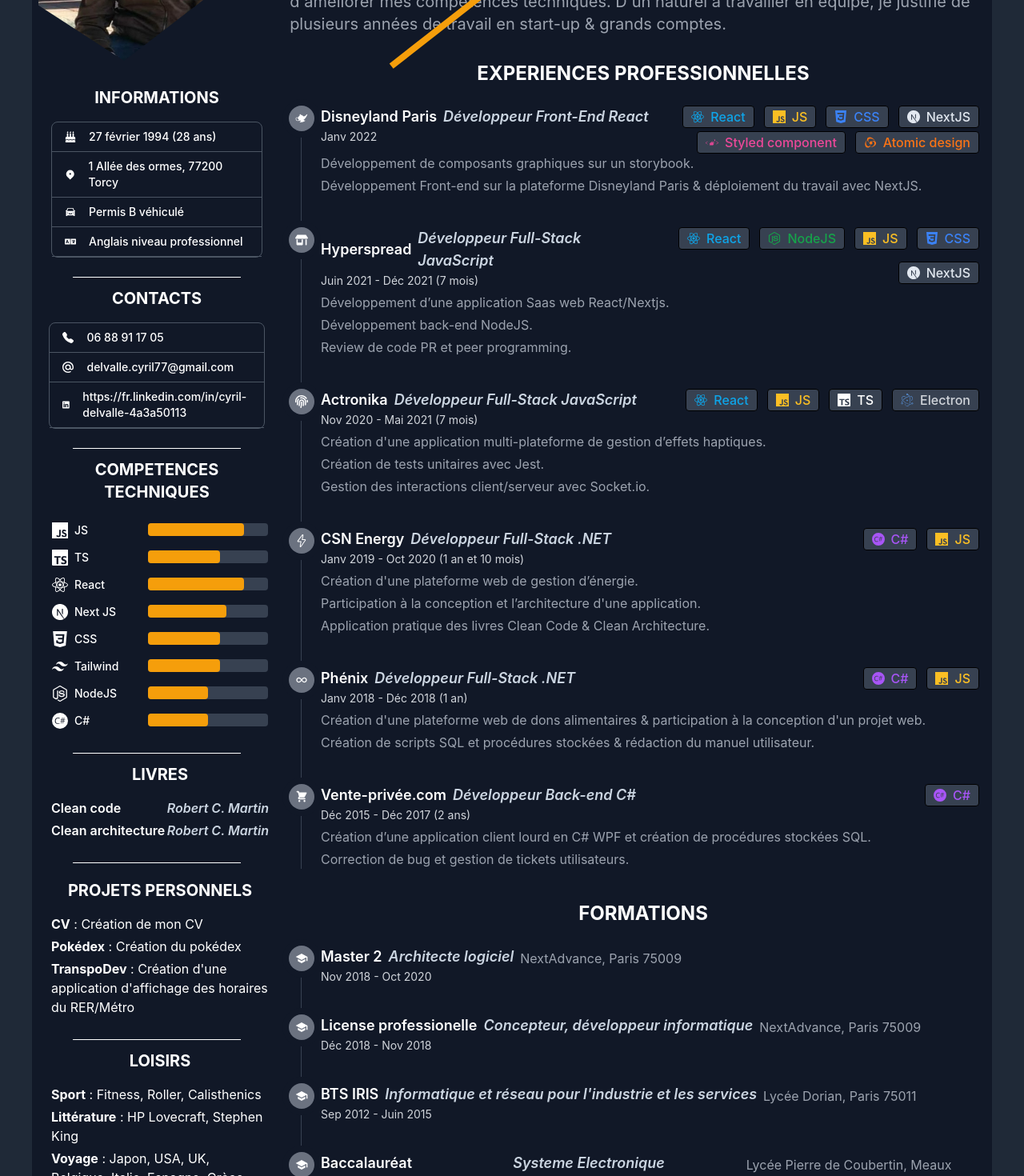
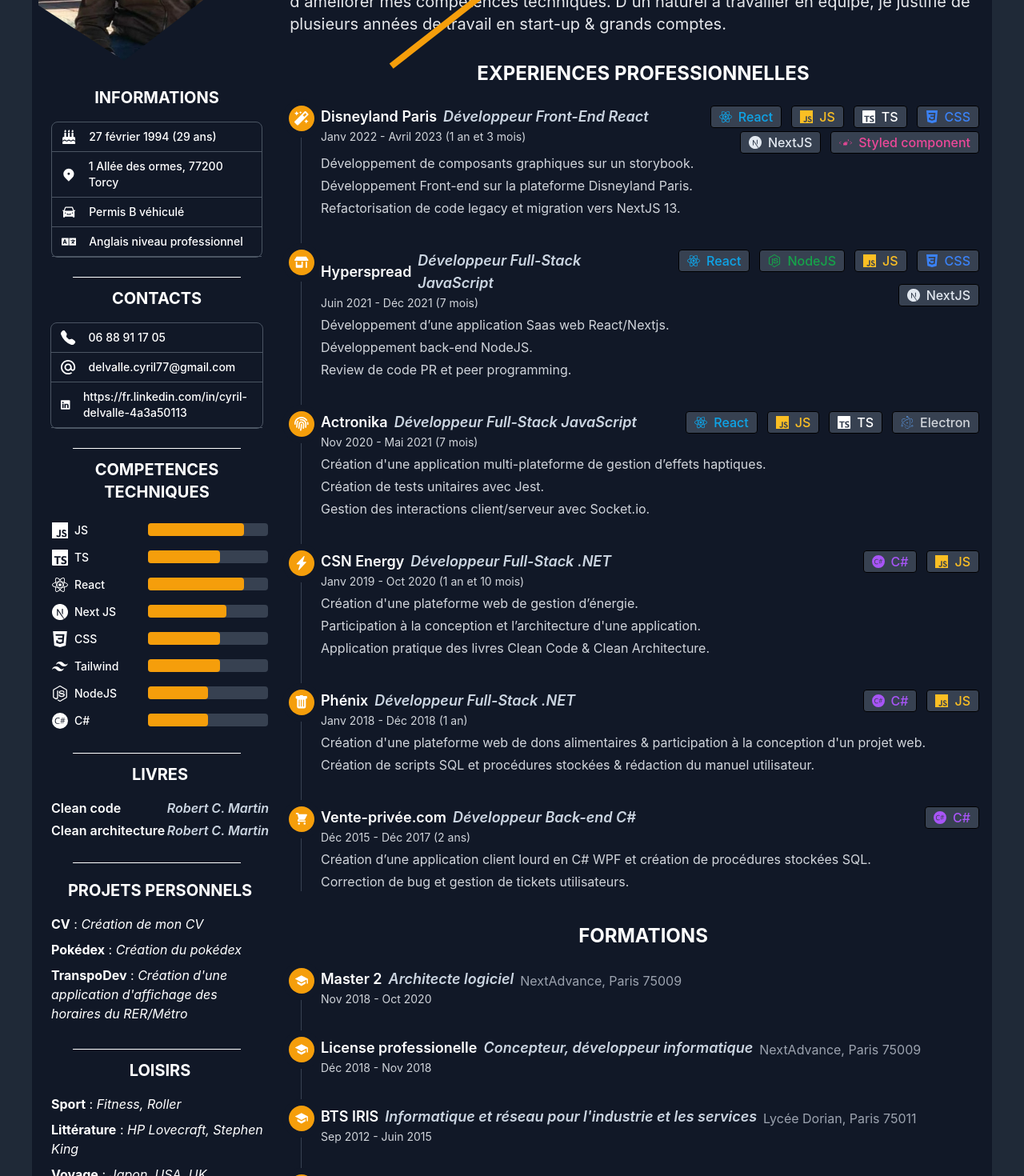
Before and after one commit to CyrilDelvalle/cv, a React (Create React App) app: page / in a window 1280 px wide. Shown: the part 220-1690 px from the top of the page at 80% size. Built offline with nearby package versions, Linux system fonts and the light colour scheme.

Commit message:
next step

```diff
--- a/src/components/Contact.jsx
+++ b/src/components/Contact.jsx
@@ -10,9 +10,9 @@
         <div>
             <h3 className="text-xl mb-4 text-center font-bold dark:text-white">CONTACTS</h3>
             <div className="mx-2 text-gray-900 rounded-lg border border-gray-800 dark:border-gray-600 dark:text-white">
-                <InformationElement icon={<BsFillTelephoneFill />} element={phone} />
-                <InformationElement icon={<SiMaildotru />} element={mail} />
-                <InformationElement icon={<BsLinkedin />} element={linkedin} />
+                <InformationElement icon={<BsFillTelephoneFill size="1.3em" />} element={phone} />
+                <InformationElement icon={<SiMaildotru size="1.3em" />} element={mail} />
+                <InformationElement icon={<BsLinkedin size="1.3em" />} element={linkedin} />
             </div>
         </div>
     )
--- a/src/components/Diploma.jsx
+++ b/src/components/Diploma.jsx
@@ -4,8 +4,8 @@
 const Diploma = ({ name, speciality, startDate, endDate, localisation }) => {
     return (
         <li className="mb-8 ml-6">
-            <span className="flex absolute -left-4 justify-center items-center w-8 h-8 bg-blue-200 rounded-full ring-8 ring-white dark:ring-gray-900 dark:bg-gray-500">
-                <MdSchool color='#fff' />
+            <span className="flex absolute -left-4 justify-center items-center w-8 h-8 bg-blue-200 rounded-full ring-8 ring-white dark:ring-gray-900 dark:bg-amber-500">
+                <MdSchool color='#fff' size="1.1em" />
             </span>
             <div className='flex'>
                 <div className='w-full'>
--- a/src/components/Experience.jsx
+++ b/src/components/Experience.jsx
@@ -1,9 +1,8 @@
 import React from "react";
 import Tags from "./Tags";
-import { GiMagicLamp } from "react-icons/gi";
-import { FaStoreAlt, FaFingerprint } from "react-icons/fa";
-import { SlEnergy } from "react-icons/sl";
-import { BiInfinite } from "react-icons/bi";
+
+import { FaStoreAlt, FaFingerprint, FaMagic } from "react-icons/fa";
+import { BsFillTrashFill, BsFillLightningChargeFill } from "react-icons/bs";
 import { HiShoppingCart } from "react-icons/hi";
 
 const Experience = ({
@@ -19,27 +18,27 @@
   const logoSociety = [
     {
       id: "disneyland",
-      logo: <GiMagicLamp />,
+      logo: <FaMagic size="1.1em" />,
     },
     {
       id: "hyperspread",
-      logo: <FaStoreAlt />,
+      logo: <FaStoreAlt size="1.1em" />,
     },
     {
       id: "actronika",
-      logo: <FaFingerprint />,
+      logo: <FaFingerprint size="1.1em" />,
     },
     {
       id: "csn",
-      logo: <SlEnergy />,
+      logo: <BsFillLightningChargeFill size="1.1em" />,
     },
     {
       id: "phenix",
-      logo: <BiInfinite />,
+      logo: <BsFillTrashFill size="1.1em" />,
     },
     {
       id: "veepee",
-      logo: <HiShoppingCart />,
+      logo: <HiShoppingCart size="1.1em" />,
     },
   ];
 
@@ -50,7 +49,7 @@
 
   return (
     <li className="mb-10 ml-6">
-      <span className="flex absolute -left-4 justify-center items-center w-8 h-8 text-white bg-blue-800 rounded-full ring-8 ring-white dark:ring-gray-900 dark:bg-gray-500">
+      <span className="flex absolute -left-4 justify-center items-center w-8 h-8 text-white bg-blue-800 rounded-full ring-8 ring-white dark:ring-gray-900 dark:bg-amber-500">
         {logoSociety.find((logoSociety) => logoSociety.id === id).logo}
       </span>
       <div className="flex">
@@ -73,7 +72,7 @@
       {tasks.map((task, index) => (
         <p
           key={"task-" + index}
-          className="mb-1 text-base font-normal text-gray-500 dark:text-gray-400"
+          className="mb-1 text-base font-normal text-gray-500 dark:text-gray-300"
         >
           {task}
         </p>
--- a/src/components/Header.jsx
+++ b/src/components/Header.jsx
@@ -36,10 +36,10 @@
             {lastName}
           </mark>
         </h1>
-        <p className="mb-4 text-lg italic font-normal text-gray-800 lg:text-xl dark:text-gray-200">
+        <p className="mb-4 text-lg italic font-normal lg:text-2xl text-gray-800  dark:text-gray-100">
           {objectives}
         </p>
-        <p className="text-lg font-normal text-gray-800 lg:text-xl dark:text-gray-400">
+        <p className="text-lg font-normal text-gray-800 lg:text-xl dark:text-gray-200">
           {motivation}
         </p>
       </div>
--- a/src/components/Hobbie.jsx
+++ b/src/components/Hobbie.jsx
@@ -2,11 +2,10 @@
 
 const Hobbie = ({ name, elements }) => {
     return (
-        <div>
-            <div className="mb-1 flex text-base text-gray-900 dark:text-white">
-                <p><label className='font-bold'>{name}</label> : {elements}</p>
-            </div>
+        <div className="mb-2 flex text-base text-gray-900 dark:text-white">
+            <p><label className='font-bold'>{name}</label> : <label className='italic'>{elements}</label></p>
         </div>
+
     )
 }
 
--- a/src/components/InformationElement.jsx
+++ b/src/components/InformationElement.jsx
@@ -14,7 +14,7 @@
 
 const InformationElement = ({ element, icon }) => {
   return (
-    <div className="inline-flex gap-4 relative items-center py-2 px-4 w-full text-sm font-medium rounded-t-lg border-b border-gray-800 dark:border-gray-600">
+    <div className="inline-flex gap-4 relative items-center py-2 px-3 w-full text-sm font-medium rounded-t-lg border-b border-gray-800 dark:border-gray-600">
       {icon}
       <Displayed element={element} />
     </div>
--- a/src/components/Informations.jsx
+++ b/src/components/Informations.jsx
@@ -6,7 +6,7 @@
 import { FaLanguage } from "react-icons/fa";
 import InformationElement from "./InformationElement";
 
-const { birthDate, address, car, language } = infos;
+const { birthDate, address, car, languages } = infos;
 
 const Informations = () => {
   return (
@@ -15,10 +15,10 @@
         INFORMATIONS
       </h3>
       <div className="mx-2 text-gray-900 rounded-lg border border-gray-900  dark:border-gray-600 dark:text-white">
-        <InformationElement icon={<FaBirthdayCake />} element={birthDate} />
-        <InformationElement icon={<RiMapPin2Fill />} element={address} />
-        <InformationElement icon={<AiFillCar />} element={car} />
-        <InformationElement icon={<FaLanguage />} element={language} />
+        <InformationElement icon={<FaBirthdayCake size="1.3em" />} element={birthDate} />
+        <InformationElement icon={<RiMapPin2Fill size="1.3em" />} element={address} />
+        <InformationElement icon={<AiFillCar size="1.3em" />} element={car} />
+        <InformationElement icon={<FaLanguage size="1.3em" />} element={languages} />
       </div>
     </div>
   );
--- a/src/components/PersonnalProject.jsx
+++ b/src/components/PersonnalProject.jsx
@@ -2,11 +2,10 @@
 
 const PersonnalProject = ({ name, description }) => {
     return (
-        <div className=''>
-            <div className="mb-1 text-base text-gray-900 dark:text-white">
-                <p><label className='font-bold'>{name}</label> : {description}</p>
-            </div>
-        </div>
+        <div className="flex-row mb-2 text-base text-gray-900 dark:text-white">
+            <p><label className='font-bold'>{name}</label> : <label className='italic'> {description}</label></p>
+        </div >
+
     )
 }
 
--- a/src/data/Infos.json
+++ b/src/data/Infos.json
@@ -2,10 +2,10 @@
     "lastName": "Delvalle",
     "firstName": "Cyril",
     "car": "Permis B véhiculé",
-    "language": [
+    "languages": [
         "Anglais niveau professionnel"
     ],
-    "birthDate": "27 février 1994 (28 ans)",
+    "birthDate": "27 février 1994 (29 ans)",
     "address": "1 Allée des ormes, 77200 Torcy",
     "objectives": "Développeur Full Stack, ReactJS, Node.JS",
     "motivation": "Passionné par le développement web, je suis à la recherche d'un poste me permettant d'améliorer mes compétences techniques. D'un naturel à travailler en équipe, je justifie de plusieurs années de travail en start-up & grands comptes."
--- a/src/data/experiences.json
+++ b/src/data/experiences.json
@@ -2,21 +2,22 @@
     {
         "id": "disneyland",
         "startDate": "Janv 2022",
-        "endDate": "",
-        "duration": "",
+        "endDate": "Avril 2023",
+        "duration": "1 an et 3 mois",
         "society": "Disneyland Paris",
         "jobTitle": "Développeur Front-End React",
         "skills": [
             "react",
             "javascript",
+            "typescript",
             "css",
             "nextjs",
-            "styledComponent",
-            "atomicDesign"
+            "styledComponent"
         ],
         "tasks": [
             "Développement de composants graphiques sur un storybook.",
-            "Développement Front-end sur la plateforme Disneyland Paris & déploiement du travail avec NextJS."
+            "Développement Front-end sur la plateforme Disneyland Paris.",
+            "Refactorisation de code legacy et migration vers NextJS 13."
         ]
     },
     {
--- a/src/data/hobbies.json
+++ b/src/data/hobbies.json
@@ -1,7 +1,7 @@
 [
     {
         "name": "Sport",
-        "elements": "Fitness, Roller, Calisthenics"
+        "elements": "Fitness, Roller"
     },
     {
         "name": "Littérature",
```
Also changed, not shown: 1 other file (tests, documents, lock files or other folders).
